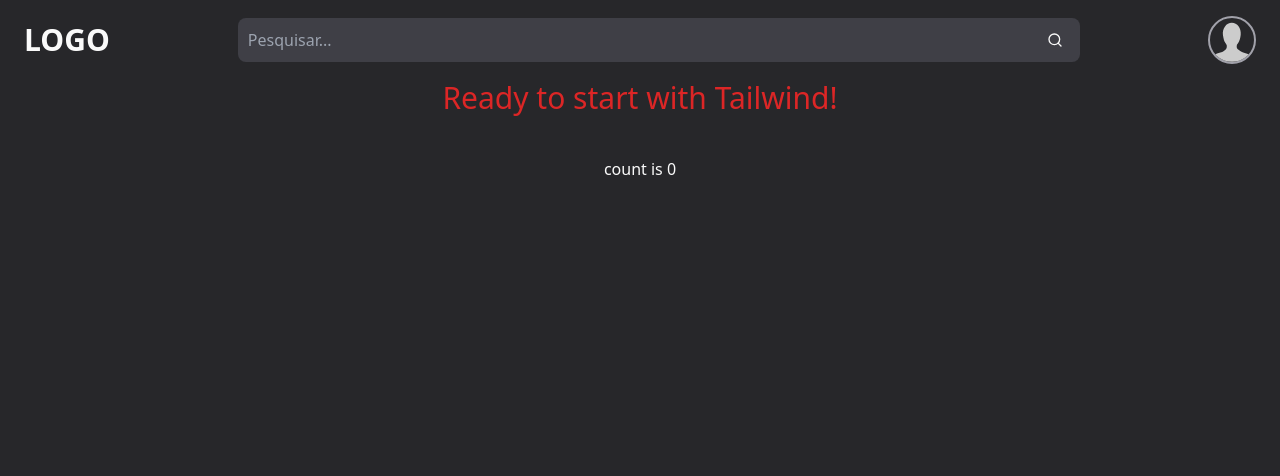
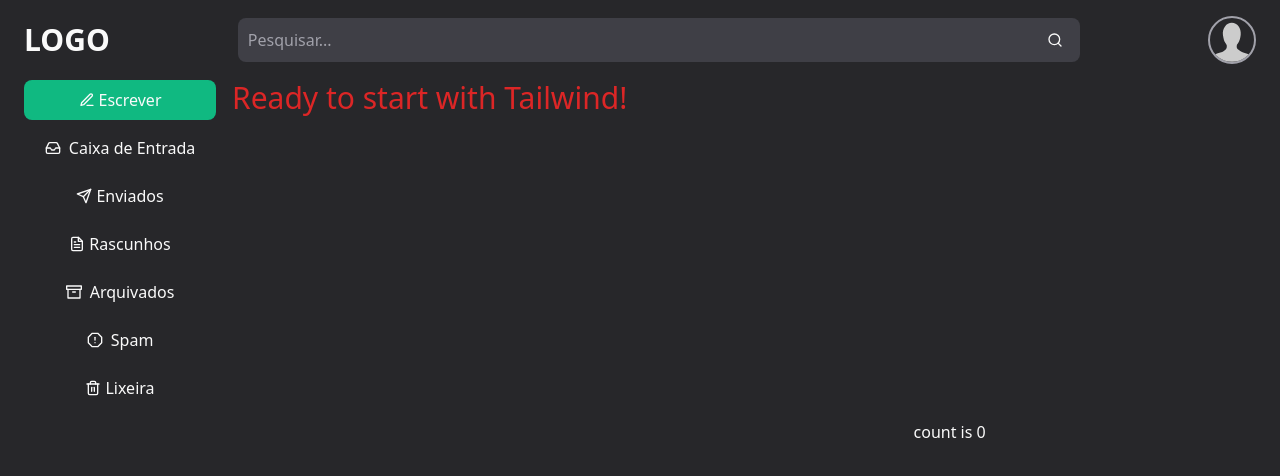
Before and after one commit to PedroGrunwald/Tailwind-Study, a React (Vite) app: page / in a window 1280 px wide. Shown: the top 476 px of the page. Built offline with nearby package versions, Linux system fonts and the light colour scheme.

Commit message:
feat: tailwindcss extend and sidebar component

```diff
--- a/src/App.jsx
+++ b/src/App.jsx
@@ -1,6 +1,7 @@
 import { useState } from "react";
 import Header from "./components/Header";
 import Container from "./components/container";
+import Sidebar from "./components/Sidebar/sidebar";
 
 export default function App() {
   const [count, setCount] = useState(0);
@@ -9,6 +10,8 @@
     <>
       <Header />
       <Container>
+        <div className="flex flex-col md:flex-row gap-2 xl:gap-4 h-full relative ">
+        <Sidebar/>
         <h1 className="text-3xl text-center text-red-600">
           Ready to start with Tailwind!
         </h1>
@@ -21,6 +24,7 @@
         >
           count is {count}
         </button>
+        </div>
       </Container>
     </>
   );
--- a/src/components/Header/Logo.jsx
+++ b/src/components/Header/Logo.jsx
@@ -1,6 +1,6 @@
 export default function Logo(){
     return(
-        <span className="text-2xl xl:text-3xl  font-bold uppercase text-zinc-900 dark:text-zinc-50">
+        <span className="text-2xl xl:text-3xl  font-bold uppercase text-gray-900 dark:text-gray-50">
             Logo
         </span>
     )
--- a/src/components/Header/SearchForm.jsx
+++ b/src/components/Header/SearchForm.jsx
@@ -11,16 +11,16 @@
         placeholder="Pesquisar..."
         className="
         min-w-0 w-full p-2 rounded-l-lg border-2 border-transparent
-        bg-zinc-200 dark:bg-zinc-700 text-zinc-900 dark:text-zinc-50
-        focus:outline-none focus:border-emerald-400 transition-colors
+        bg-gray-200 dark:bg-gray-700 text-gray-900 dark:text-gray-50
+        focus:outline-none focus:border-primary-400 transition-colors
         "
       />
       <button
         className="
       min-w-0 py-2 px-4 rounded-r-lg border-2 border-transparent
-      bg-zinc-200 dark:bg-zinc-700 text-zinc-900 dark:text-zinc-50
-      focus:outline-none focus:border-emerald-400 focus:text-emerald-400
-      hover:border-emerald-400 hover:text-emerald-400 transition-colors
+      bg-gray-200 dark:bg-gray-700 text-gray-900 dark:text-gray-50
+      focus:outline-none focus:border-primary-400 focus:text-primary-400
+      hover:border-primary-400 hover:text-primary-400 transition-colors
 
       "
       >
--- a/src/components/Header/avatar.jsx
+++ b/src/components/Header/avatar.jsx
@@ -3,7 +3,7 @@
     <img
       src="/user.svg"
       alt="User"
-      className="rounded-full border-2 border-zinc-400"
+      className="rounded-full border-2 border-gray-400"
       width={48}
       height={48}
     />
--- a/src/components/Header/index.jsx
+++ b/src/components/Header/index.jsx
@@ -4,7 +4,7 @@
 
 export default function Header() {
   return (
-    <header className="px-4 xl:px-6 h-16 lg:h-20 flex items-center justify-between gap-6 md:gap-16 xl:gap-32 bg-zinc-100 dark:bg-zinc-800">
+    <header className="px-4 xl:px-6 h-16 lg:h-20 flex items-center justify-between gap-6 md:gap-16 xl:gap-32 bg-gray-100 dark:bg-gray-800">
       <Logo />
       <SearchForm />
       <Avatar />
--- /dev/null
+++ b/src/components/Sidebar/Button.jsx
@@ -0,0 +1,15 @@
+// eslint-disable-next-line react/prop-types
+export default function Button({ active, children }) {
+  const backgroundColor = active ? "bg-gray-200 dark:bg-gray-900" : "";
+  return (
+    <button
+      className={`
+        py-2 w-full px-4 rounded-lg transition-colors
+        ${backgroundColor}
+        hover:bg-gray-200 dark:hover:bg-gray-900
+        `}
+    >
+      {children}
+    </button>
+  );
+}
--- /dev/null
+++ b/src/components/Sidebar/WriteButton.jsx
@@ -0,0 +1,8 @@
+// eslint-disable-next-line react/prop-types
+export default function WriteButton({ children }) {
+  return (
+    <button className="bg-primary-300 hover:bg-primary-400 dark:bg-primary-500 dark:hover:bg-primary-600 py-2 w-full rounded-lg transition-colors ">
+      {children}
+    </button>
+  );
+}
--- /dev/null
+++ b/src/components/Sidebar/sidebar.jsx
@@ -0,0 +1,49 @@
+import {
+  FiAlertOctagon,
+  FiArchive,
+  FiEdit3,
+  FiFileText,
+  FiInbox,
+  FiSend,
+  FiTrash2,
+} from "react-icons/fi";
+import WriteButton from "./WriteButton";
+import Button from "./Button";
+
+const inlineIcon = "inline mr-1 mb-1";
+
+export default function Sidebar() {
+  return (
+    <aside className=" hidden md:flex flex-col items-start gap-2 grow-0 shrink basis-48">
+      <WriteButton>
+        <FiEdit3 className={inlineIcon} />
+        Escrever
+      </WriteButton>
+      <Button>
+        <FiInbox className={inlineIcon} /> Caixa de Entrada
+      </Button>
+      <Button>
+        <FiSend className={inlineIcon} />
+        Enviados
+      </Button>
+      <Button>
+        {" "}
+        <FiFileText className={inlineIcon} />
+        Rascunhos
+      </Button>
+      <Button>
+        {" "}
+        <FiArchive className={inlineIcon} /> Arquivados
+      </Button>
+      <Button>
+        {" "}
+        <FiAlertOctagon className={inlineIcon} /> Spam
+      </Button>
+      <Button>
+        {" "}
+        <FiTrash2 className={inlineIcon} />
+        Lixeira
+      </Button>
+    </aside>
+  );
+}
--- a/src/components/container.jsx
+++ b/src/components/container.jsx
@@ -1,7 +1,7 @@
 // eslint-disable-next-line react/prop-types
 export default function Container({children}){
     return(
-        <div className="bg-zinc-100 dark:bg-zinc-800 text-zinc-900 dark:text-zinc-50 px-2 pb-2 xl:px-6 xl:pb-4 h-[calc(100vh_-_4rem)] lg:h-[calc(100vh_-_5rem)]">
+        <div className="bg-gray-100 dark:bg-gray-800 text-gray-900 dark:text-gray-50 px-2 pb-2 xl:px-6 xl:pb-4 h-[calc(100vh_-_4rem)] lg:h-[calc(100vh_-_5rem)]">
             {children}
         </div>
     )
--- a/tailwind.config.js
+++ b/tailwind.config.js
@@ -1,8 +1,15 @@
+import colors from "tailwindcss/colors";
+
 /** @type {import('tailwindcss').Config} */
 export default {
   content: ["./index.html", "./src/**/*.{js,ts,jsx,tsx}"],
   theme: {
-    extend: {},
+    extend: {
+      colors: {
+        gray: colors.zinc,
+        primary:colors.emerald
+      },
+    },
   },
   plugins: [],
   darkMode: "class",
```
